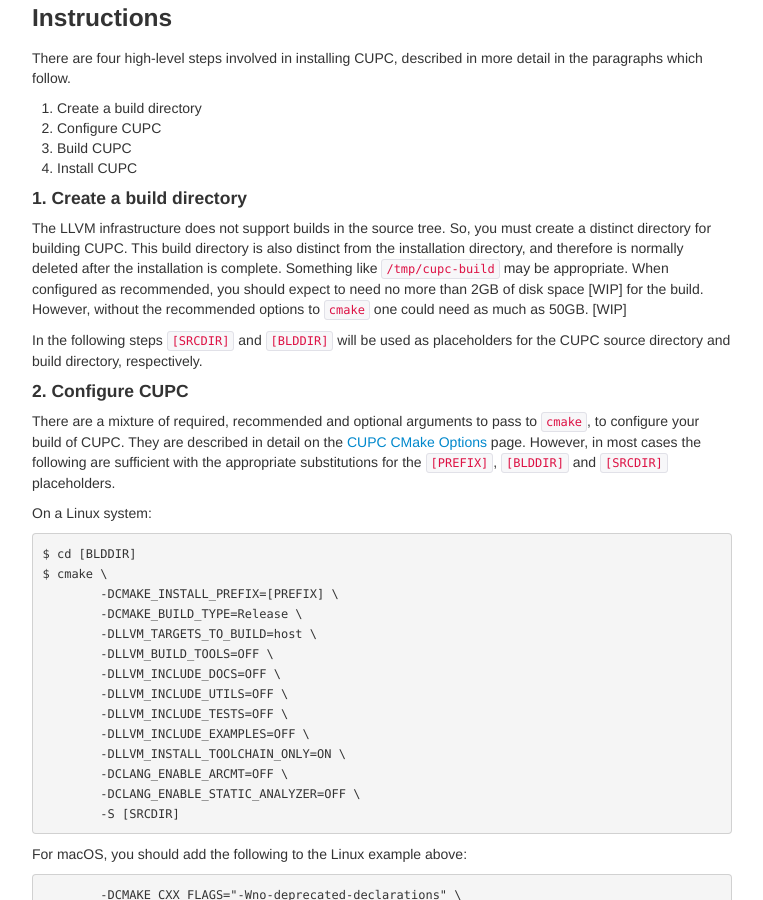
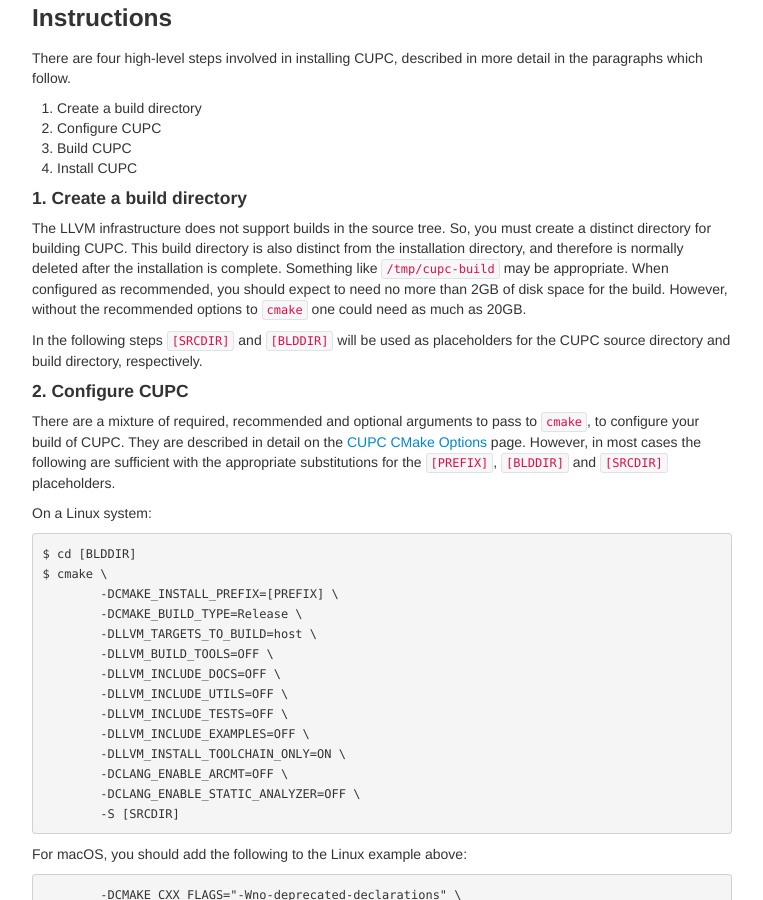
Before and after one commit to clangupc/clangupc.github.io, a Jekyll site: the page built from clang-upc_/index.md, in a window 1280 px wide and 900 px high, scrolled down 898 px. Shown: the whole window, without its empty margins (258-1021 px from the left). Built offline with Jekyll 4.4.1, drawn with Linux system fonts in a browser that asks for light colours.

```diff
--- a/clang-upc_/index.md
+++ b/clang-upc_/index.md
@@ -67,9 +67,9 @@ So, you must create a distinct directory for building CUPC.
 This build directory is also distinct from the installation directory, and
 therefore is normally deleted after the installation is complete.
 Something like `/tmp/cupc-build` may be appropriate.  When configured
-as recommended, you should expect to need no more than 2GB of disk space [WIP]
+as recommended, you should expect to need no more than 2GB of disk space
 for the build.  However, without the recommended options to `cmake` one
-could need as much as 50GB. [WIP]
+could need as much as 20GB.
 
 In the following steps `[SRCDIR]` and `[BLDDIR]` will be used as placeholders
 for the CUPC source directory and build directory, respectively.
```
Also changed, not shown: clang-upc_/cmake-options.md (+2 -2 lines).
